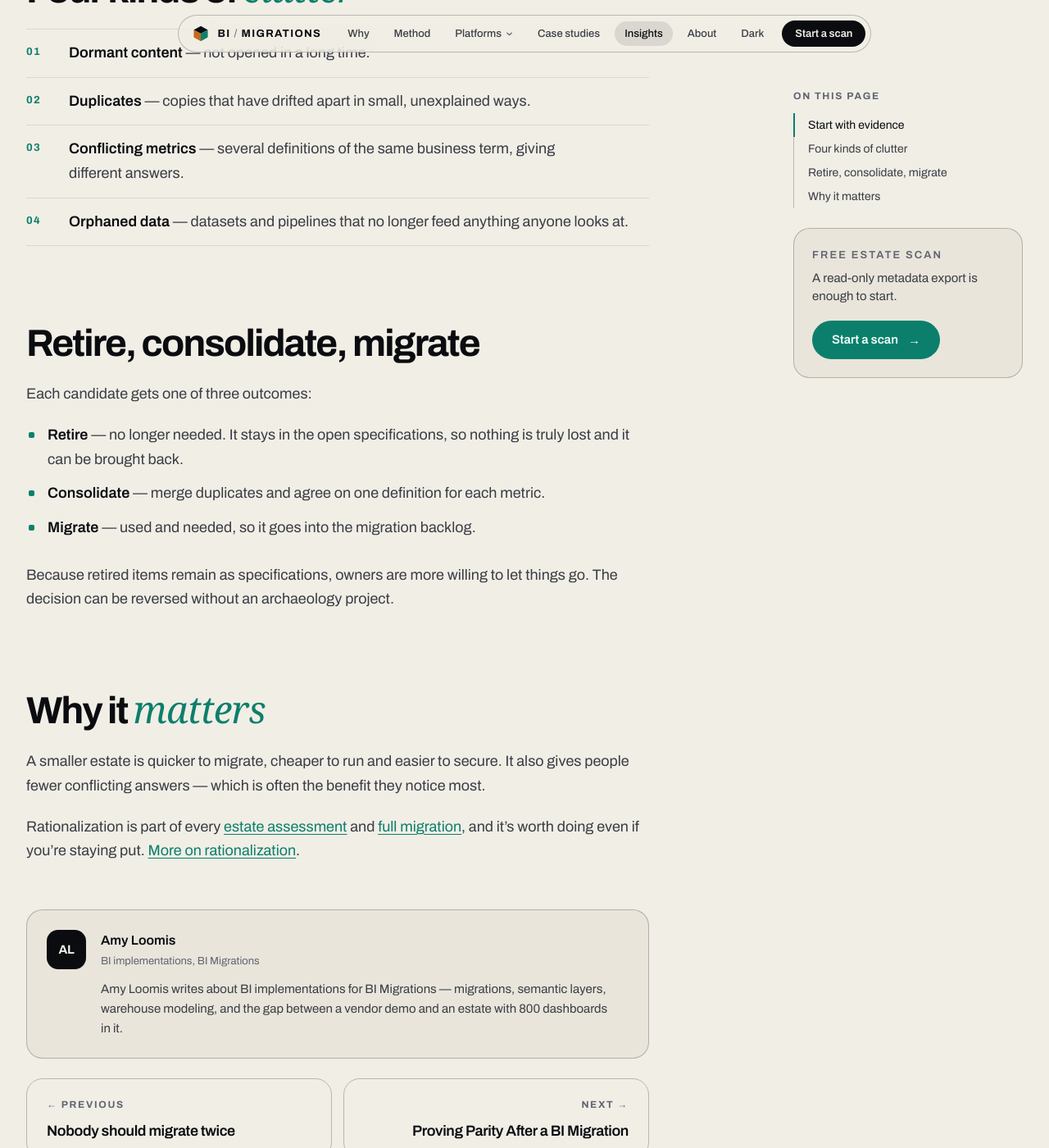
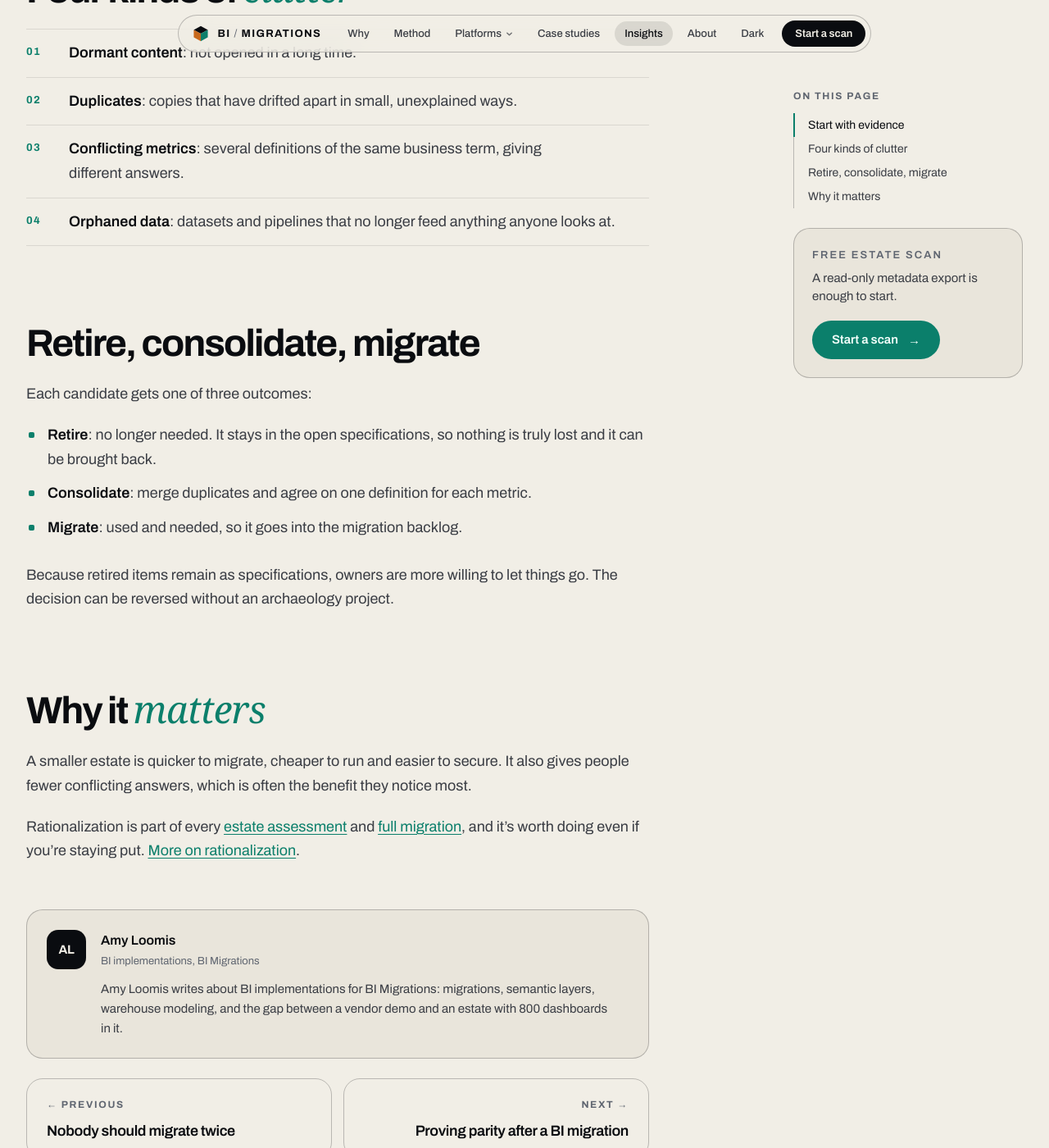
Before and after one commit to BIMigrations/www, a Jekyll site: the page built from _posts/2026-08-26-retire-before-you-migrate.md, in a window 1280 px wide and 1400 px high, scrolled down 1498 px. Shown: the whole window at 82% size. Built offline with Jekyll 4.4.1, drawn with Linux system fonts in a browser that asks for light colours; some web fonts are replaced; some of the changed text lies outside the part shown.

Commit message:
Remove em dashes from posts and bio, sentence-case a title, update guide

```diff
--- a/_data/authors.yml
+++ b/_data/authors.yml
@@ -4,6 +4,6 @@ amy-loomis:
   role: BI implementations, BI Migrations
   initials: AL
   bio: >-
-    Amy Loomis writes about BI implementations for BI Migrations — migrations,
+    Amy Loomis writes about BI implementations for BI Migrations: migrations,
     semantic layers, warehouse modeling, and the gap between a vendor demo and
     an estate with 800 dashboards in it.
--- a/_posts/2026-08-26-retire-before-you-migrate.md
+++ b/_posts/2026-08-26-retire-before-you-migrate.md
@@ -6,7 +6,7 @@ author: amy-loomis
 image: /assets/img/og/retire-before-you-migrate.png
 ---
 
-Every BI estate collects clutter. A dashboard built for a project that finished. A copy made "just to try something". A report the one person who used it left behind two reorganizations ago. On a single platform, this clutter mostly costs attention. In a migration — say, [Tableau to Power BI](/tableau-to-power-bi/) or [Domo to Power BI](/domo-to-power-bi/) — it costs real money, because every object moved is an object someone has to translate, test and support.
+Every BI estate collects clutter. A dashboard built for a project that finished. A copy made "just to try something". A report the one person who used it left behind two reorganizations ago. On a single platform, this clutter mostly costs attention. In a migration (say, [Tableau to Power BI](/tableau-to-power-bi/) or [Domo to Power BI](/domo-to-power-bi/)) it costs real money, because every object moved is an object someone has to translate, test and support.
 
 ## Start with *evidence*
 
@@ -21,23 +21,23 @@ A read-only scan of platform metadata and usage answers most of these questions
 
 ## Four kinds of *clutter*
 
-1. **Dormant content** — not opened in a long time.
-2. **Duplicates** — copies that have drifted apart in small, unexplained ways.
-3. **Conflicting metrics** — several definitions of the same business term, giving different answers.
-4. **Orphaned data** — datasets and pipelines that no longer feed anything anyone looks at.
+1. **Dormant content**: not opened in a long time.
+2. **Duplicates**: copies that have drifted apart in small, unexplained ways.
+3. **Conflicting metrics**: several definitions of the same business term, giving different answers.
+4. **Orphaned data**: datasets and pipelines that no longer feed anything anyone looks at.
 
 ## Retire, consolidate, migrate
 
 Each candidate gets one of three outcomes:
 
-- **Retire** — no longer needed. It stays in the open specifications, so nothing is truly lost and it can be brought back.
-- **Consolidate** — merge duplicates and agree on one definition for each metric.
-- **Migrate** — used and needed, so it goes into the migration backlog.
+- **Retire**: no longer needed. It stays in the open specifications, so nothing is truly lost and it can be brought back.
+- **Consolidate**: merge duplicates and agree on one definition for each metric.
+- **Migrate**: used and needed, so it goes into the migration backlog.
 
 Because retired items remain as specifications, owners are more willing to let things go. The decision can be reversed without an archaeology project.
 
 ## Why it *matters*
 
-A smaller estate is quicker to migrate, cheaper to run and easier to secure. It also gives people fewer conflicting answers — which is often the benefit they notice most.
+A smaller estate is quicker to migrate, cheaper to run and easier to secure. It also gives people fewer conflicting answers, which is often the benefit they notice most.
 
 Rationalization is part of every [estate assessment](/services/estate-assessment/) and [full migration](/services/full-migration/), and it's worth doing even if you're staying put. [More on rationalization](/services/rationalization/).
```
Also changed, not shown: _posts/2026-08-12-nobody-should-migrate-twice.md (+3 -3 lines), _posts/2026-09-09-proving-parity.md (+4 -4 lines), docs/blogging-guide.md (+1 -1 lines).
